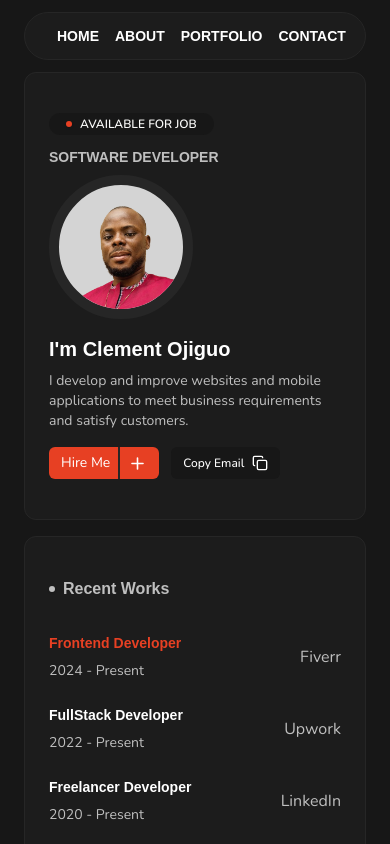
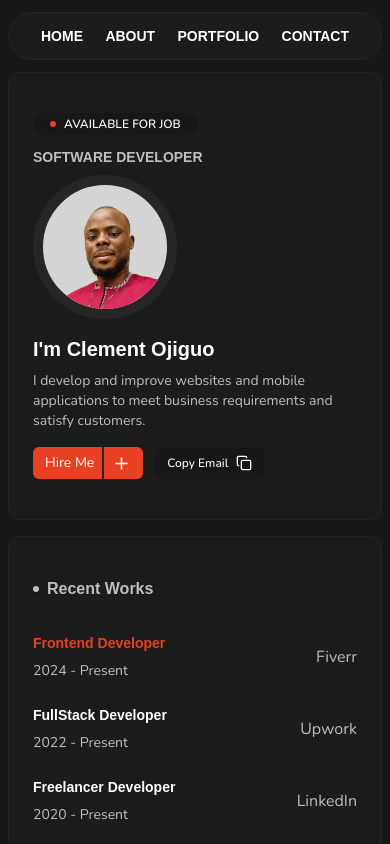
Before and after one commit to King-OJ/modern_portfolio, a Next.js app: page / in a window 390 px wide. Shown: the top 844 px of the page. Built offline with nearby package versions, Linux system fonts and the light colour scheme; a web font is replaced by a local one.

Commit message:
resized layout for mobile

```diff
--- a/Components/Navbar.tsx
+++ b/Components/Navbar.tsx
@@ -32,7 +32,7 @@ function Navbar() {
   }, [lastScrollY]);
 
   return (
-    <nav className="fixed z-50 left-0 right-0 top-0 px-6 md:px-12 lg:px-16 max-w-7xl mx-auto">
+    <nav className="fixed z-50 left-0 right-0 top-0 px-2 sm:px-6 md:px-12 lg:px-16 max-w-7xl mx-auto">
       <div
         className={`${
           isNavbarVisible
--- a/app/layout.tsx
+++ b/app/layout.tsx
@@ -30,7 +30,7 @@ export default function RootLayout({
   return (
     <html lang="en" suppressHydrationWarning>
       <body className={`${kodchasan.variable} ${nunito.variable}`}>
-        <div className="px-6 py-8 md:px-12 lg:px-16 md:py-10 max-w-7xl mx-auto">
+        <div className="px-2 sm:px-6 py-8 md:px-12 lg:px-16 md:py-10 max-w-7xl mx-auto">
           <Navbar />
           <div className="min-h-[80vh]">{children}</div>
           <Footer />
```
